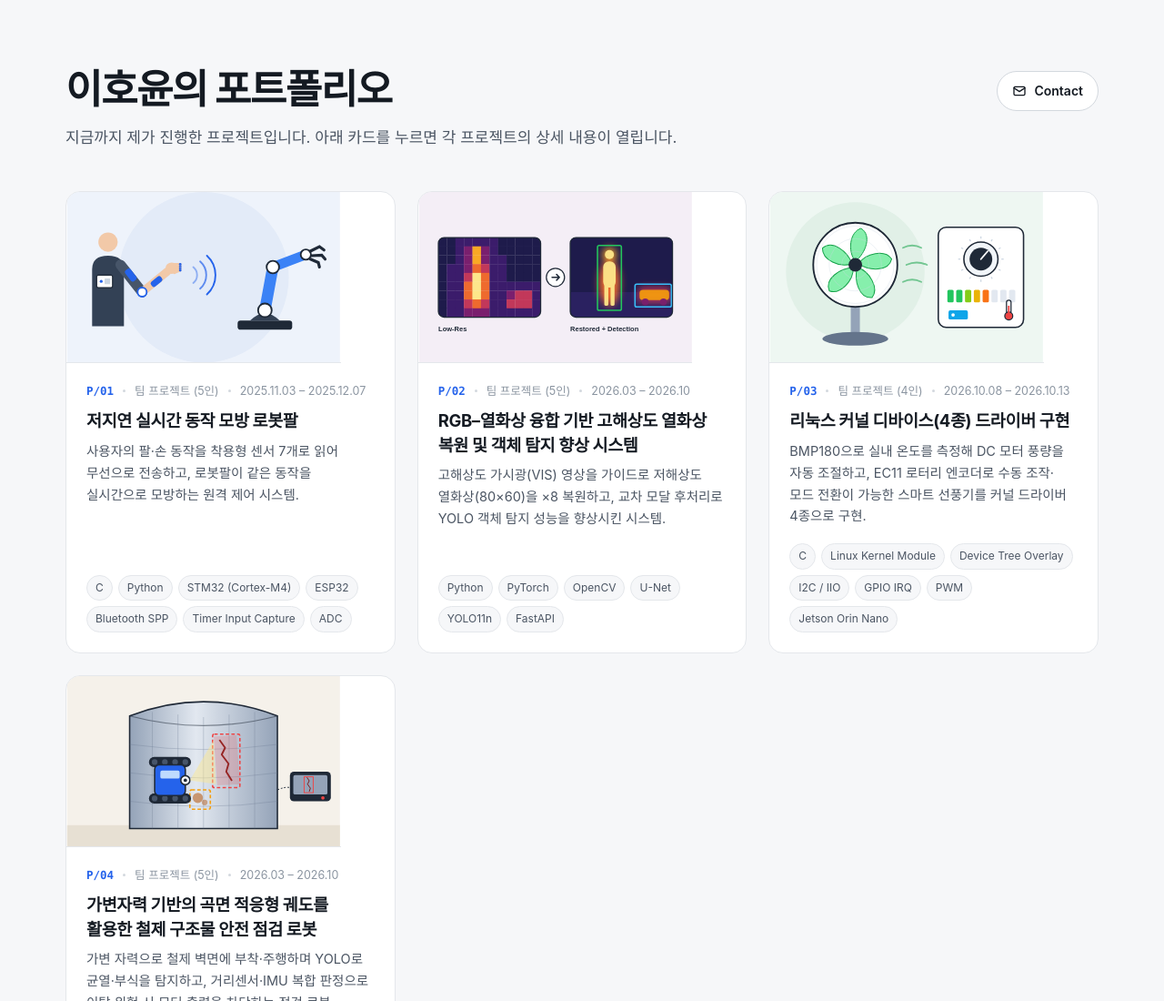
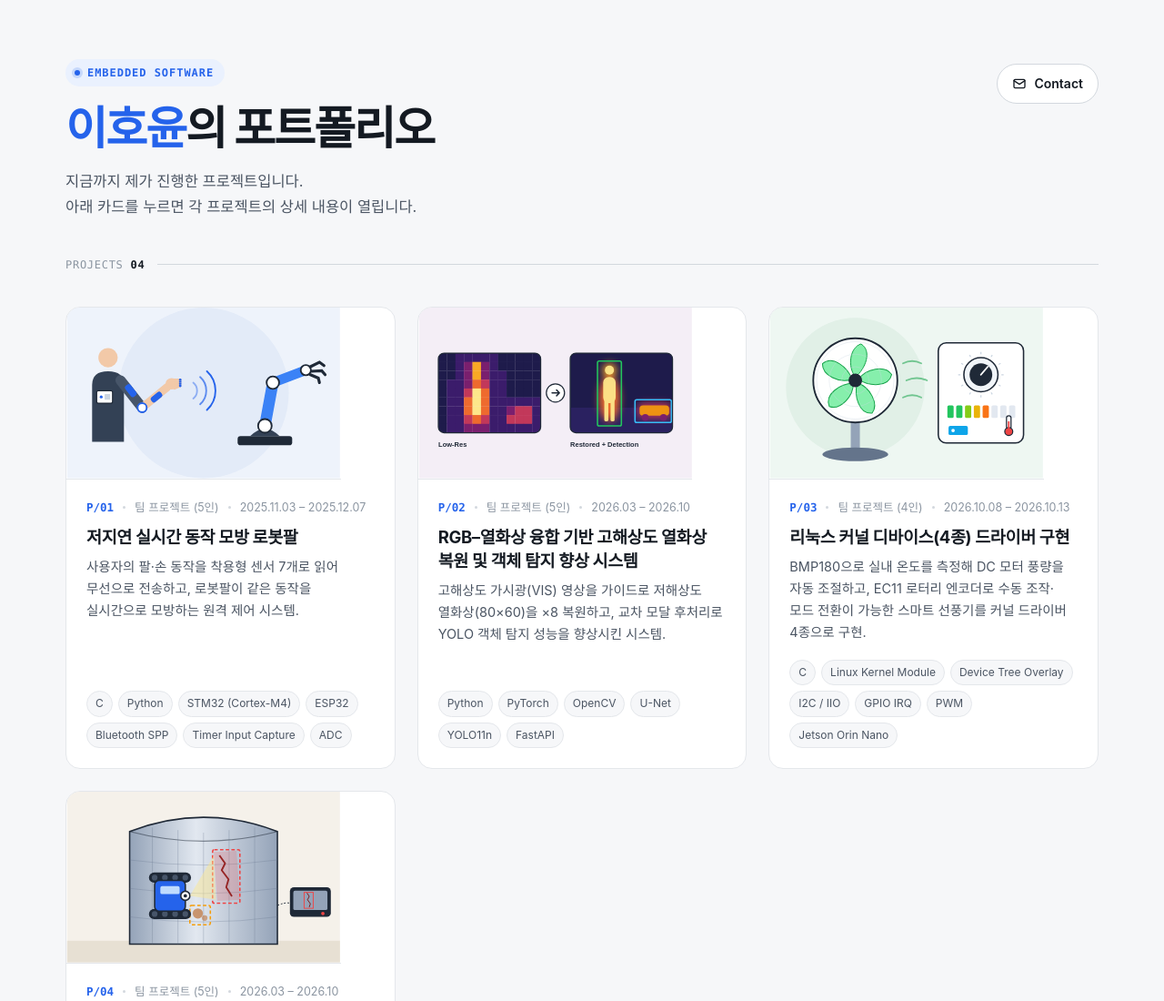
Before and after one commit to nooyoh/nooyoh.github.io, a plain HTML site: page index.html in a window 1280 px wide. Shown: the top 1100 px of the page at 91% size. Drawn offline with Linux system fonts and the light colour scheme; a web font is replaced by a local one.

Commit message:
타이틀 영역 디자인 개선: 분야 라벨, 이름 강조, 프로젝트 구분선
Co-Authored-By: Claude Opus 5.5 <noreply@anthropic.com>
Claude-Session: https://claude.ai/code/session_01Kog9ftaFcx5gS1sG5Znmd3

```diff
--- a/index.html
+++ b/index.html
@@ -25,10 +25,17 @@ button{font:inherit;color:inherit}
 .wrap{max-width:1200px;margin:0 auto;padding:0 32px}
 
 /* header */
-header{padding:72px 0 44px}
+header{padding:64px 0 0;margin-bottom:36px}
 .head{display:flex;align-items:flex-start;justify-content:space-between;gap:24px}
-h1{font-size:clamp(30px,4.4vw,44px);font-weight:800;letter-spacing:-.035em;line-height:1.2}
-.sub{margin-top:12px;color:var(--ink-2);font-size:17px}
+.eyebrow{display:inline-flex;align-items:center;gap:8px;font-family:var(--mono);font-size:12px;font-weight:600;letter-spacing:.08em;text-transform:uppercase;color:var(--accent);background:var(--accent-soft);padding:5px 12px 5px 10px;border-radius:999px}
+.eyebrow i{width:6px;height:6px;border-radius:50%;background:var(--accent);box-shadow:0 0 0 3px rgba(37,99,235,.18)}
+h1{margin-top:18px;font-size:clamp(32px,4.8vw,50px);font-weight:800;letter-spacing:-.04em;line-height:1.15}
+h1 .name{color:var(--accent);white-space:nowrap}
+h1 span.rest{color:var(--ink)}
+.sub{margin-top:14px;color:var(--ink-2);font-size:16.5px;max-width:620px}
+.hline{margin-top:40px;display:flex;align-items:center;gap:14px;font-family:var(--mono);font-size:12px;color:var(--ink-3);letter-spacing:.06em}
+.hline::after{content:"";flex:1;height:1px;background:var(--line-2)}
+.hline b{color:var(--ink);font-weight:700}
 .contact{position:relative;flex-shrink:0;margin-top:6px}
 .cbtn{display:inline-flex;align-items:center;gap:8px;border:1px solid var(--line-2);background:var(--card);padding:9px 16px;border-radius:999px;font-size:14px;font-weight:600;cursor:pointer;transition:border-color .2s,background .2s}
 .cbtn:hover,.cbtn[aria-expanded="true"]{border-color:var(--ink);}
@@ -134,7 +141,9 @@ code{font-family:var(--mono);font-size:.86em;background:var(--bg);border:1px sol
 @media (max-width:1024px){.grid{grid-template-columns:repeat(2,1fr)}}
 @media (max-width:640px){
   .wrap{padding:0 18px}
-  header{padding:44px 0 30px}
+  header{padding:44px 0 0;margin-bottom:28px}
+  .hline{margin-top:28px}
+  .sub br{display:none}
   .head{flex-direction:column;gap:16px}
   .contact{margin-top:0}
   .pop{left:0;right:auto;width:min(310px,calc(100vw - 36px))}
@@ -153,8 +162,9 @@ code{font-family:var(--mono);font-size:.86em;background:var(--bg);border:1px sol
 <header>
   <div class="wrap head">
     <div>
-      <h1>이호윤의 포트폴리오</h1>
-      <p class="sub">지금까지 제가 진행한 프로젝트입니다. 아래 카드를 누르면 각 프로젝트의 상세 내용이 열립니다.</p>
+      <span class="eyebrow"><i></i>Embedded Software</span>
+      <h1><span class="name">이호윤</span><span class="rest">의 포트폴리오</span></h1>
+      <p class="sub">지금까지 제가 진행한 프로젝트입니다.<br>아래 카드를 누르면 각 프로젝트의 상세 내용이 열립니다.</p>
     </div>
     <div class="contact">
       <button class="cbtn" id="cbtn" aria-expanded="false" aria-controls="pop">
@@ -170,6 +180,7 @@ code{font-family:var(--mono);font-size:.86em;background:var(--bg);border:1px sol
       </div>
     </div>
   </div>
+  <div class="wrap"><div class="hline"><span>PROJECTS <b>04</b></span></div></div>
 </header>
 
 <main>
```
